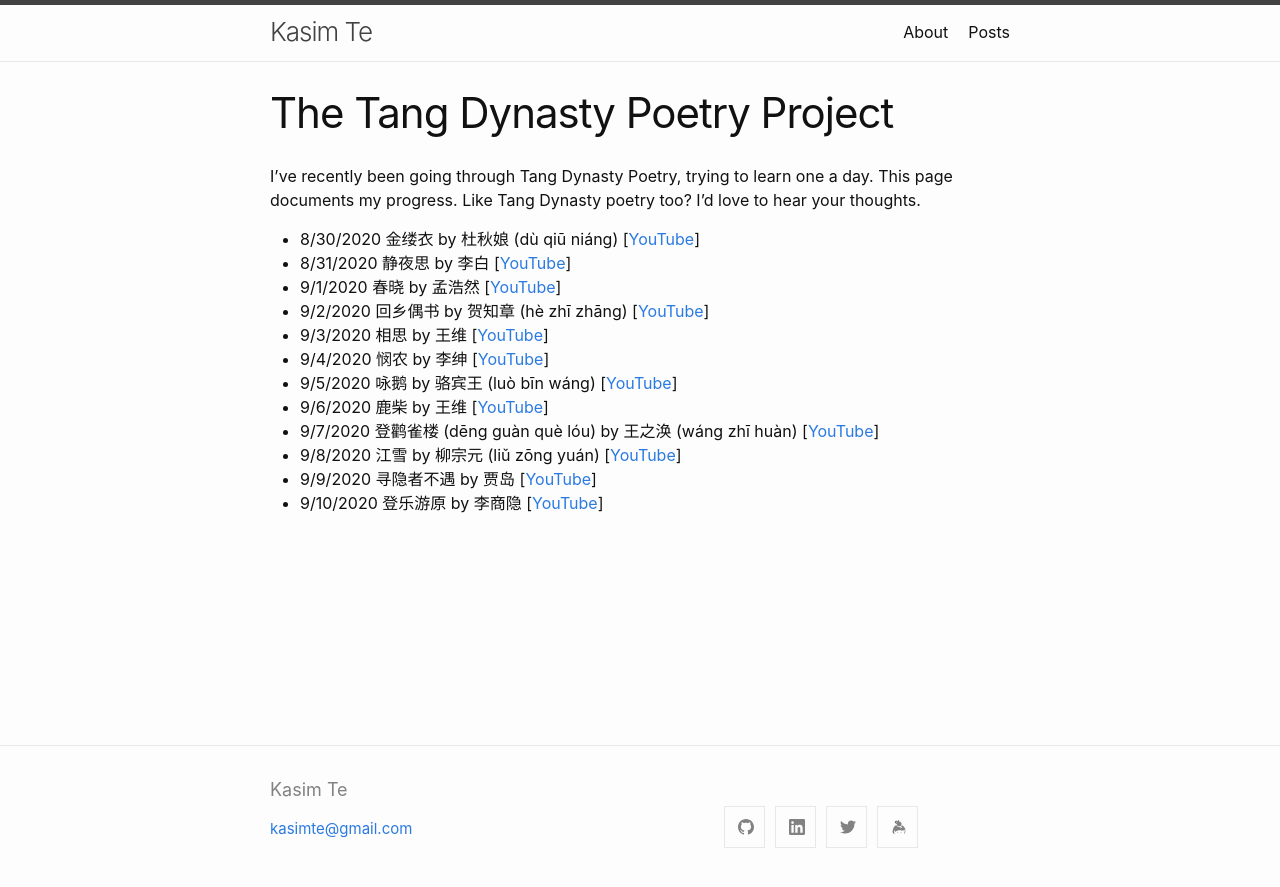
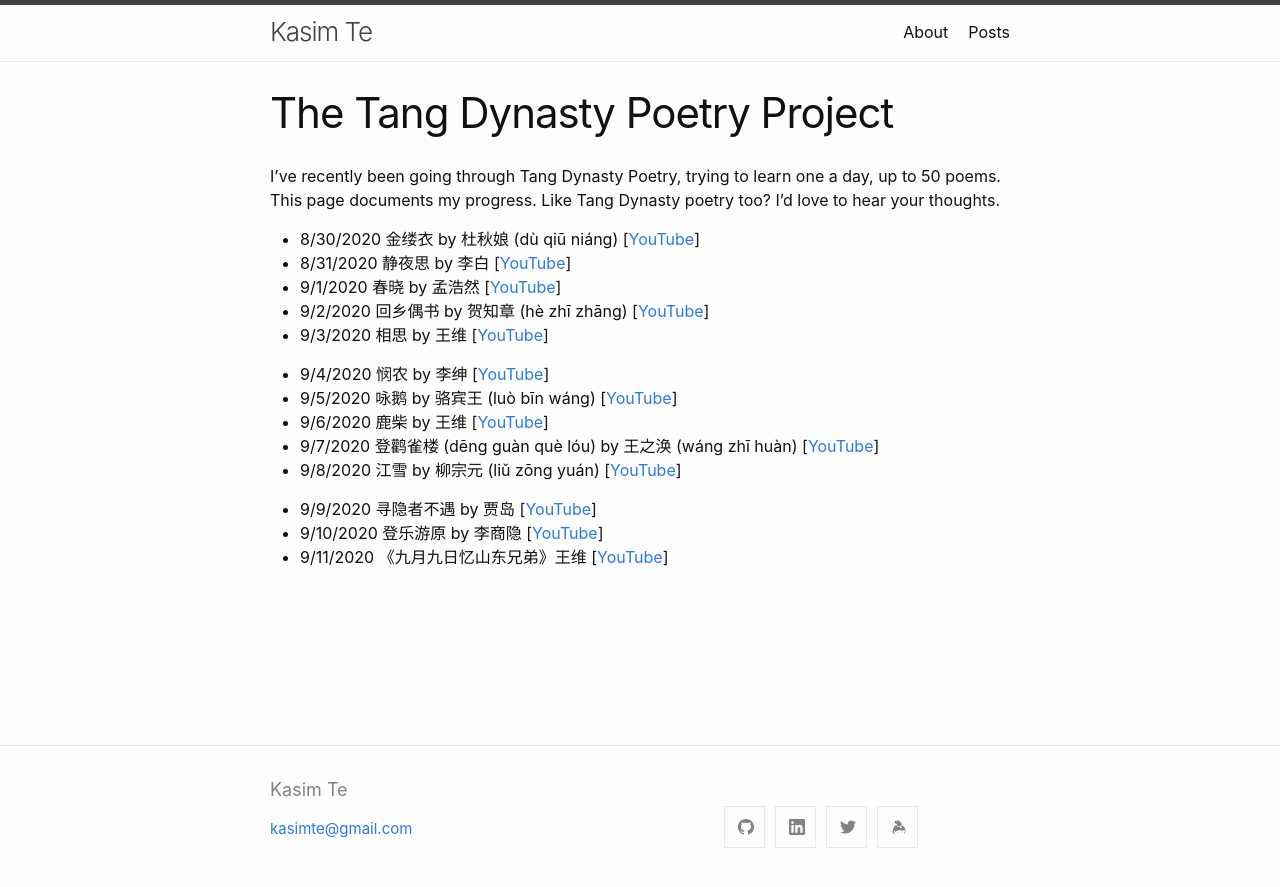
Before and after one commit to kasimte/kasimte.github.io, a Jekyll site: the page built from projects/tang-dynasty-poetry-project.md, in a window 1280 px wide. Shown: the top 887 px of the page. Built offline with Jekyll 4.4.1, drawn with Linux system fonts in a browser that asks for light colours; nearby versions of some CDN libraries.

Commit message:
Tang poetry update.

```diff
--- a/projects/tang-dynasty-poetry-project.md
+++ b/projects/tang-dynasty-poetry-project.md
@@ -4,18 +4,21 @@ title: The Tang Dynasty Poetry Project
 ---
 
 I've recently been going through Tang Dynasty Poetry, trying to learn
-one a day. This page documents my progress. Like Tang Dynasty poetry
-too? I'd love to hear your thoughts.
+one a day, up to 50 poems. This page documents my progress. Like Tang
+Dynasty poetry too? I'd love to hear your thoughts.
 
 * 8/30/2020 金缕衣 by 杜秋娘 (dù qiū niáng) \[[YouTube](https://youtu.be/q0jqpQhtcfA)\]
 * 8/31/2020	静夜思 by 李白 \[[YouTube](https://youtu.be/xnWw2gbNw4U)\]
 * 9/1/2020 春晓	by 孟浩然 \[[YouTube](https://youtu.be/8g0ZbXonq6c)\]
 * 9/2/2020 回乡偶书 by 贺知章 (hè zhī zhāng) \[[YouTube](https://youtu.be/iySLv2uHlRw)\]
 * 9/3/2020 相思 by 王维 \[[YouTube](https://youtu.be/SI_Qy3vxQgM)\]
+
 * 9/4/2020 悯农 by 李绅 \[[YouTube](https://youtu.be/odTdxJbxQxQ)\]
 * 9/5/2020	咏鹅 by 骆宾王	(luò bīn wáng)	\[[YouTube](https://youtu.be/8ryJj6FOBZA)\]
 * 9/6/2020	鹿柴 by 王维		\[[YouTube](https://youtu.be/6msd4mKUjPo)\]
 * 9/7/2020	登鹳雀楼	(dēng guàn què lóu) by 王之涣	(wáng zhī huàn)	\[[YouTube](https://youtu.be/rMwl_F7YJ50)\]
 * 9/8/2020	江雪 by 柳宗元	(liǔ zōng yuán)	\[[YouTube](https://youtu.be/-0T7ue_vIwI)\]
+
 * 9/9/2020	寻隐者不遇 by 贾岛		\[[YouTube](https://youtu.be/Qe2pUTuu3r8)\]
 * 9/10/2020 登乐游原 by 李商隐 \[[YouTube](https://youtu.be/fdN2cOAyVfI)\]
+* 9/11/2020 《九月九日忆山东兄弟》王维 \[[YouTube](https://youtu.be/berURtfPzvs)\]
```
Also changed, not shown: projects/tang-dynasty-poetry/wang-wei/jiu-yue-jiu-ri-yi-shan-dong-xiong-di.md (added, +27 -0 lines).
